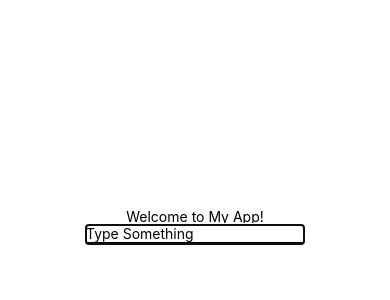
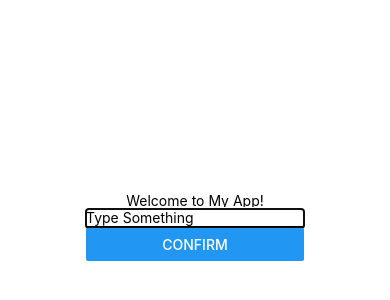
Before and after one commit to lisliaxx/Fall2024-Tue, a React Native app: screen / in a window 390 px wide. Shown: the part 196-496 px from the top of the page. Built offline with nearby package versions, Linux system fonts and the light colour scheme.

Commit message:
Create a button for confirm and console log

```diff
--- a/Components/Input.js
+++ b/Components/Input.js
@@ -1,9 +1,13 @@
 import React, { useEffect, useRef, useState } from 'react';
-import { TextInput, StyleSheet, View, Text } from 'react-native';
+import { TextInput, StyleSheet, View, Text, Button } from 'react-native';
 
 export default function Input({ autoFocus }) {
   const [text, setText] = useState('');
   const [isBlurred, setIsBlurred] = useState(false);
+  const handleConfirm = () => {
+    console.log("User input: ", text);
+  };
+
   const inputRef = useRef(null);
 
   useEffect(() => {
@@ -32,6 +36,8 @@ export default function Input({ autoFocus }) {
         style={styles.input}
         onChangeText={updateText}
         onBlur={handleBlur}
+        // changed for week3 onfocus
+        onFocus={() => setIsBlurred(false)}
       />
 
       {!isBlurred && text.length > 0 &&
@@ -44,6 +50,8 @@ export default function Input({ autoFocus }) {
         {text.length >= 3 ? 'Thank you' : 'Please type more than 3 characters'}
         </Text>
       )}
+
+      <Button title='Confirm' onPress={handleConfirm} />
     </View>
   );
 }
```
